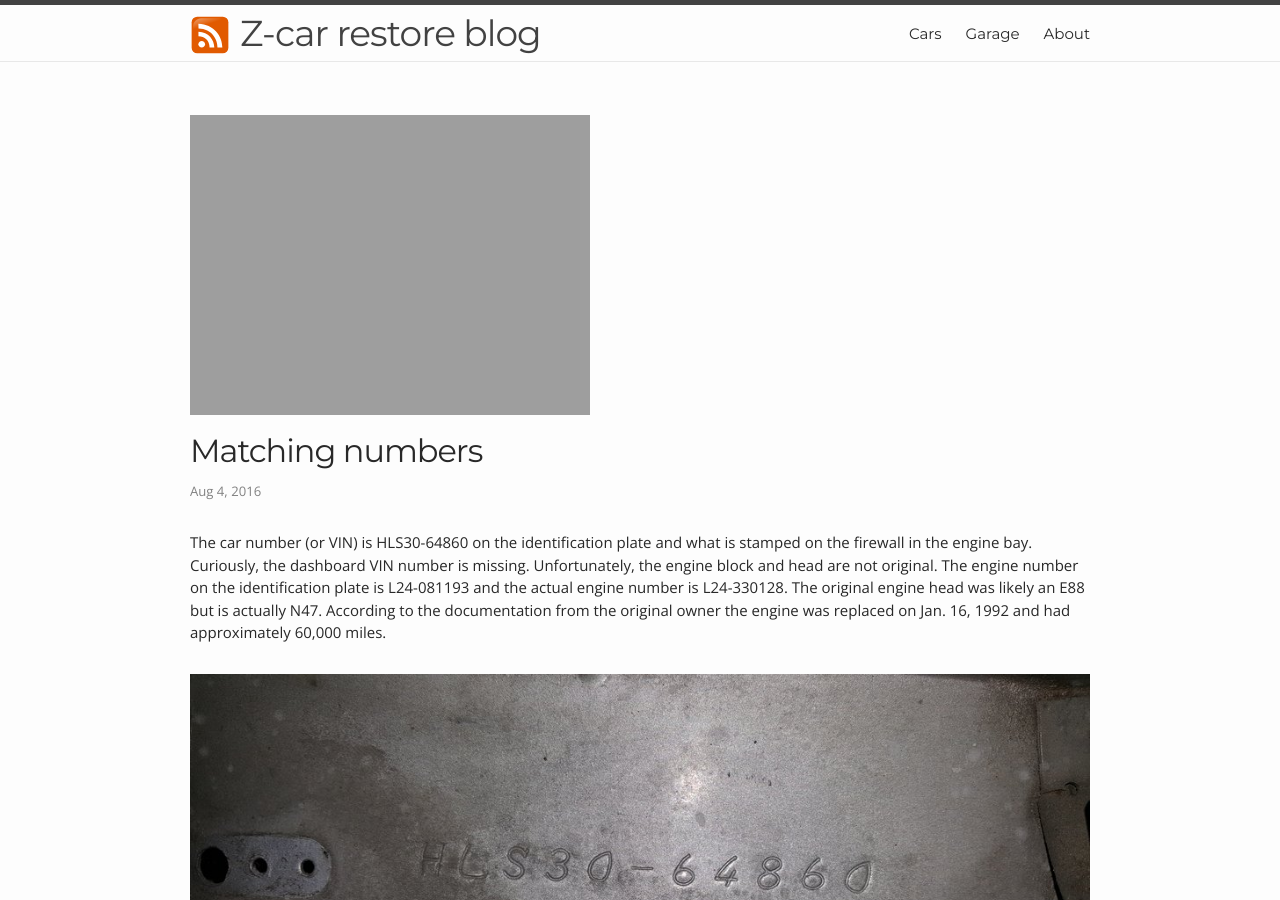
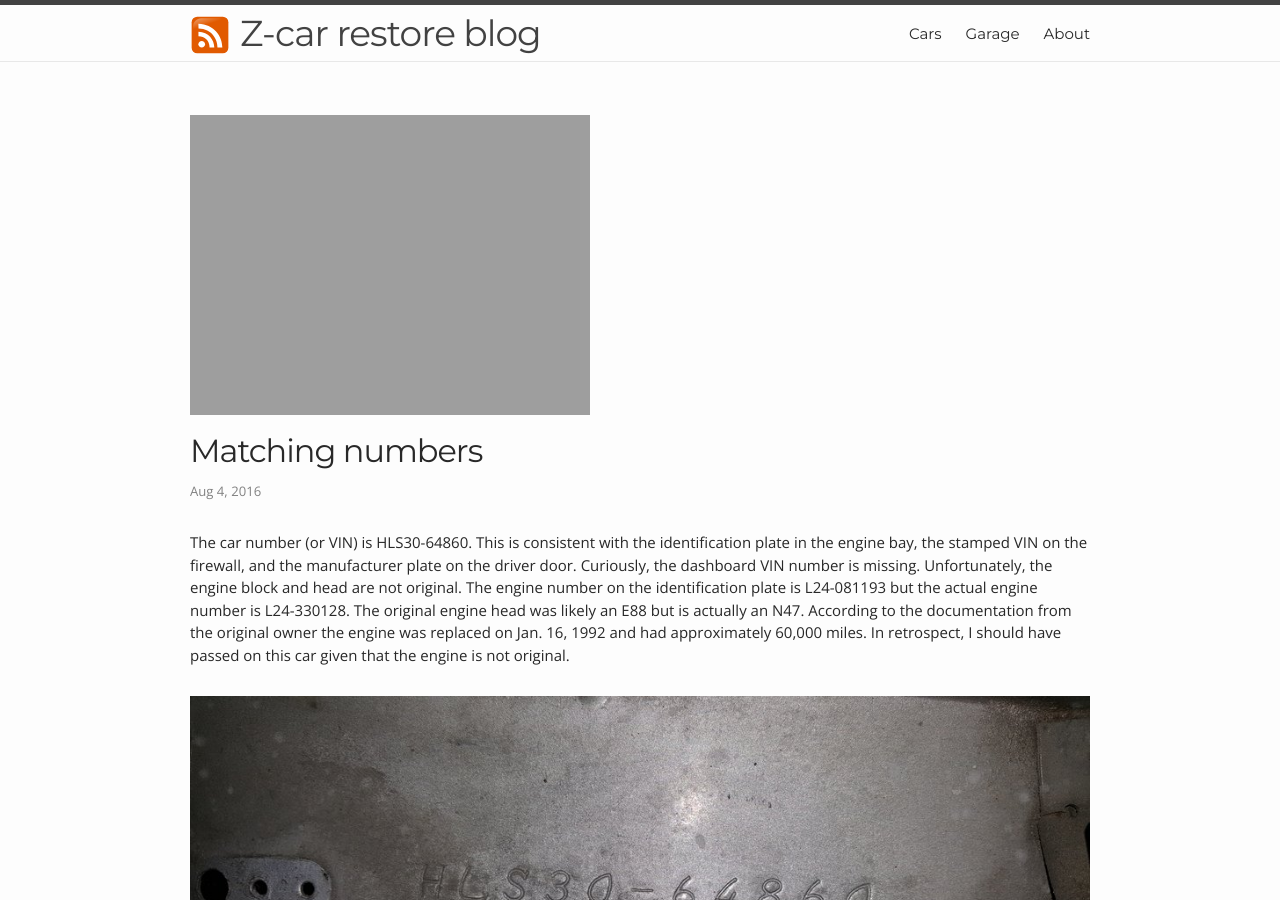
Before and after one commit to vfusaro/Datsun-240z, a Jekyll site: the page built from _posts/2016-08-04-240z-matching-numbers.markdown, in a window 1280 px wide and 900 px high. Built offline with Jekyll 4.4.1, drawn with Linux system fonts in a browser that asks for light colours.

Commit message:
Updated matching numbers post

```diff
--- a/_posts/2016-08-04-240z-matching-numbers.markdown
+++ b/_posts/2016-08-04-240z-matching-numbers.markdown
@@ -7,4 +7,4 @@ feature: 2016-08-04/20170415_200912.jpg
 excerpt: This is what matching numbers mean
 ---
 
-The car number (or VIN) is HLS30-64860 on the identification plate and what is stamped on the firewall in the engine bay.  Curiously, the dashboard VIN number is missing.  Unfortunately, the engine block and head are not original.  The engine number on the identification plate is L24-081193 and the actual engine number is L24-330128.  The original engine head was likely an E88 but is actually N47.  According to the documentation from the original owner the engine was replaced on Jan. 16, 1992 and had approximately 60,000 miles.
+The car number (or VIN) is HLS30-64860.  This is consistent with the identification plate in the engine bay, the stamped VIN on the firewall, and the manufacturer plate on the driver door.  Curiously, the dashboard VIN number is missing.  Unfortunately, the engine block and head are not original.  The engine number on the identification plate is L24-081193 but the actual engine number is L24-330128.  The original engine head was likely an E88 but is actually an N47.  According to the documentation from the original owner the engine was replaced on Jan. 16, 1992 and had approximately 60,000 miles.  In retrospect, I should have passed on this car given that the engine is not original.
```
